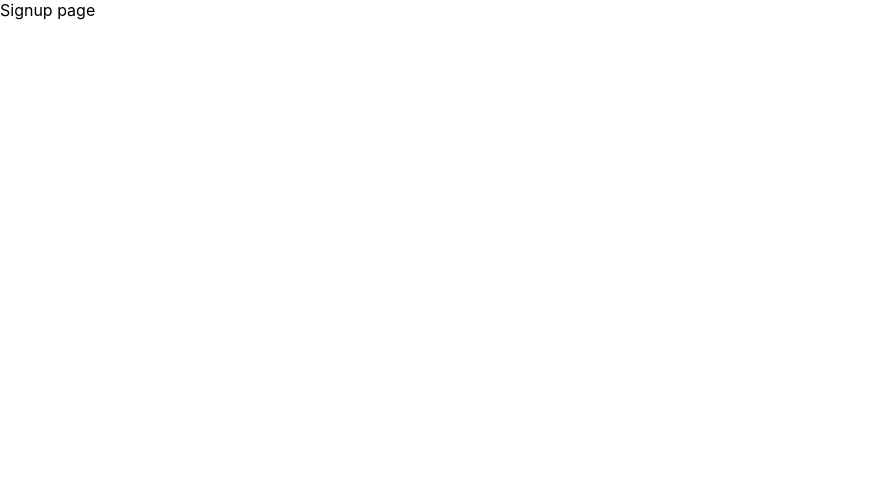
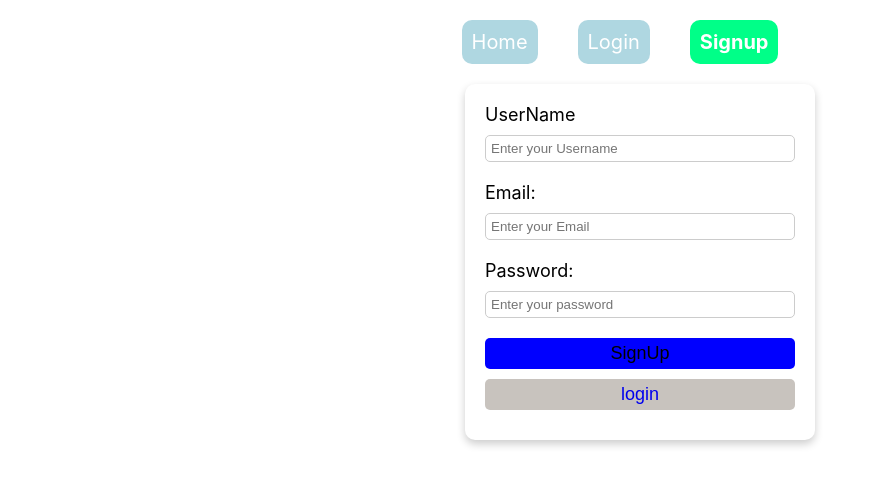
Before and after one commit to HEMASINCHU/quizzapp, a React (Create React App) app: page /signup in a window 1280 px wide. Shown: the top 486 px of the page, without its empty margins (0-880 px from the left). Built offline with nearby package versions, Linux system fonts and the light colour scheme.

Commit message:
added navbar and signup router

```diff
--- a/src/App.css
+++ b/src/App.css
@@ -46,3 +46,23 @@
 .register a {
   text-decoration: none;
 }
+.navbar {
+  margin: 20px;
+  display: flex;
+  justify-content: center;
+  gap: 40px;
+  font-size: 20px;
+}
+.navbar a {
+  text-decoration: none;
+  background-color: rgb(175, 215, 225);
+  color: white;
+  border-radius: 10px;
+  padding: 10px;
+}
+a.activecomp {
+  background-color: rgb(0, 255, 136);
+  padding: 10px;
+  border-radius: 10px;
+  font-weight: bold;
+}
--- a/src/App.js
+++ b/src/App.js
@@ -4,10 +4,12 @@ import Signup from "./components/Signup";
 import Home from "./components/Home";
 
 import "./App.css";
+import NavBar from "./navbar/Navbar";
 
 function App() {
   return (
     <div className="App">
+      <NavBar />
       <Routes>
         <Route path="/" element={<Login />} />
         <Route path="home" element={<Home />} />
--- a/src/components/Signup.js
+++ b/src/components/Signup.js
@@ -1,4 +1,67 @@
+import { useState } from "react";
+import { Link } from "react-router-dom";
+
 const Signup = () => {
-  return "Signup page";
+  const [login, setLogin] = useState({ password: "", email: "", username: "" });
+
+  function handleChange(e) {
+    const { name, value } = e && e.target;
+    setLogin((prev) => ({ ...prev, [name]: value }));
+  }
+
+  function handleSubmit(event) {
+    event.preventDefault();
+    console.log(login);
+    setLogin({ username: "", email: "", password: "" });
+  }
+
+  return (
+    <div className="login-form">
+      <form onSubmit={handleSubmit}>
+        <label htmlFor="username" className="form-label">
+          UserName
+        </label>
+        <input
+          className="form-input"
+          id="username"
+          name="username"
+          type="username"
+          placeholder="Enter your Username"
+          value={login.username}
+          onChange={handleChange}
+        />
+        <label htmlFor="email" className="form-label">
+          Email:
+        </label>
+        <input
+          className="form-input"
+          id="email"
+          name="email"
+          type="email"
+          placeholder="Enter your Email"
+          value={login.email}
+          onChange={handleChange}
+        />
+        <label htmlFor="password" className="form-label">
+          Password:
+        </label>
+        <input
+          className="form-input"
+          id="password"
+          name="password"
+          type="password"
+          placeholder="Enter your password"
+          value={login.password}
+          onChange={handleChange}
+        />
+        <button className="form-button login" type="submit">
+          SignUp
+        </button>
+        <button className="form-button register">
+          <Link to="/">login</Link>
+        </button>
+      </form>
+    </div>
+  );
 };
 export default Signup;
--- /dev/null
+++ b/src/navbar/Navbar.js
@@ -0,0 +1,20 @@
+import { NavLink, Outlet } from "react-router-dom";
+const NavBar = () => {
+  const Styles = ({ isActive }) => (isActive ? "activecomp" : "");
+  return (
+    <nav className="navbar">
+      <NavLink className={Styles} to="/home">
+        Home
+      </NavLink>
+      <NavLink className={Styles} to="/">
+        Login
+      </NavLink>
+      <NavLink className={Styles} to="/signup">
+        Signup
+      </NavLink>
+      <br />
+      <Outlet />
+    </nav>
+  );
+};
+export default NavBar;
```
